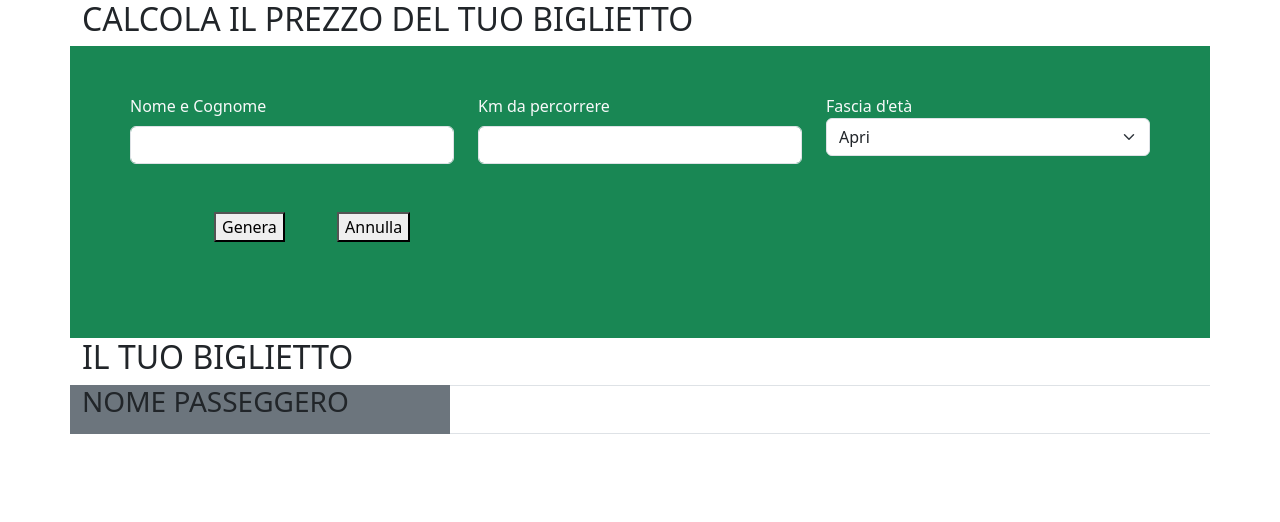
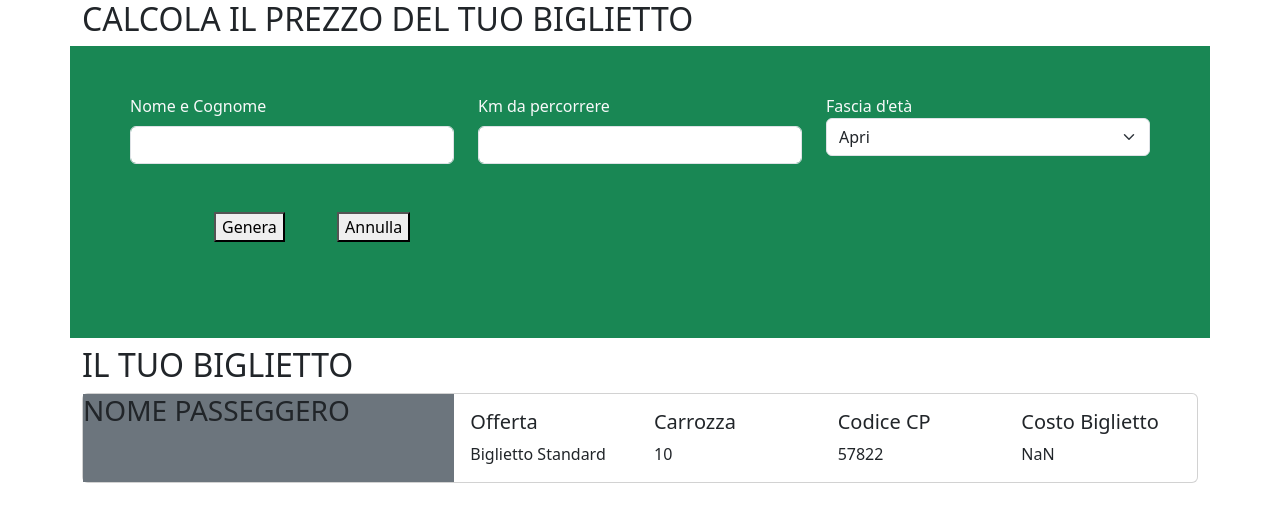
Before and after one commit to LucaCiani/js-biglietto-treno-form, a plain HTML site: page index.html in a window 1280 px wide. Both pictures are taken after a click on the button "Genera". Drawn offline with nearby package versions, Linux system fonts and the light colour scheme.

Commit message:
complete

```diff
--- a/assets/js/script.js
+++ b/assets/js/script.js
@@ -12,6 +12,10 @@ const pricePerKm = 0.21;
 
 const price = pricePerKm * parseInt(distance.value);
 
+const carriage = Math.floor(Math.random() * 10) + 1;
+
+const code = Math.floor(10000 + Math.random() * 90000);
+
 let finalPrice;
 
 sendButton.addEventListener("click", (e) => {
@@ -19,11 +23,29 @@ sendButton.addEventListener("click", (e) => {
     const price = pricePerKm * parseInt(distance.value);
     if (age.value == 1) {
         finalPrice = price - price * 0.2;
+        document.getElementById("discount").innerHTML =
+            "Biglietto Minorenne (Sconto 20%)";
     } else if (age.value == 3) {
         finalPrice = price - price * 0.4;
+        document.getElementById("discount").innerHTML =
+            "Biglietto Anziano (Sconto 40%)";
     } else {
         finalPrice = price;
+        document.getElementById("discount").innerHTML = "Biglietto Standard";
     }
-    console.log(finalPrice.toFixed(2));
     document.getElementById("sendName").innerHTML += name.value;
+    document.getElementById("carriage").innerHTML += carriage;
+    document.getElementById("cpCode").innerHTML += code;
+    document.getElementById("price").innerHTML += finalPrice.toFixed(2);
 });
+
+resetButton.addEventListener("click", (e) => {
+    e.preventDefault();
+    document.getElementById("name").value = "";
+    document.getElementById("distance").value = "";
+    document.getElementById("sendName").innerHTML = "";
+    document.getElementById("discount").innerHTML = "";
+    document.getElementById("carriage").innerHTML = "";
+    document.getElementById("cpCode").innerHTML = "";
+    document.getElementById("price").innerHTML = "";
+});
--- a/index.html
+++ b/index.html
@@ -66,13 +66,38 @@
                         </div>
                     </div>
                 </form>
-                <div class="row">
-                    <h2>IL TUO BIGLIETTO</h2>
-                    <div class="col-4 bg-secondary">
-                        <h3>NOME PASSEGGERO</h3>
-                        <p id="sendName"></p>
+                <h2 class="my-2">IL TUO BIGLIETTO</h2>
+                <div class="card my-2">
+                    <div class="row g-0">
+                        <div class="col-4 bg-secondary">
+                            <h3>NOME PASSEGGERO</h3>
+                            <h5 class="fs-5" id="sendName"></h5>
+                        </div>
+                        <div class="col-8">
+                            <div class="card-body">
+                                <div class="row">
+                                    <div class="col-3">
+                                        <h5 class="card-title">Offerta</h5>
+                                        <p id="discount" class="card-text"></p>
+                                    </div>
+                                    <div class="col-3">
+                                        <h5 class="card-title">Carrozza</h5>
+                                        <p id="carriage" class="card-text"></p>
+                                    </div>
+                                    <div class="col-3">
+                                        <h5 class="card-title">Codice CP</h5>
+                                        <p id="cpCode" class="card-text"></p>
+                                    </div>
+                                    <div class="col-3">
+                                        <h5 class="card-title">
+                                            Costo Biglietto
+                                        </h5>
+                                        <p id="price" class="card-text"></p>
+                                    </div>
+                                </div>
+                            </div>
+                        </div>
                     </div>
-                    <div class="col-8 border-top border-bottom"></div>
                 </div>
             </div>
         </main>
```
